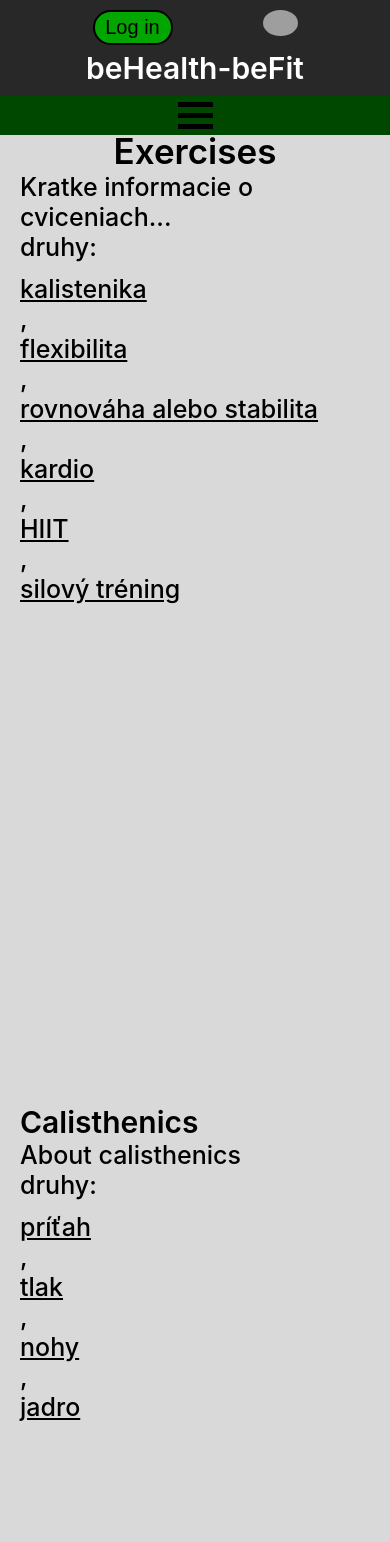
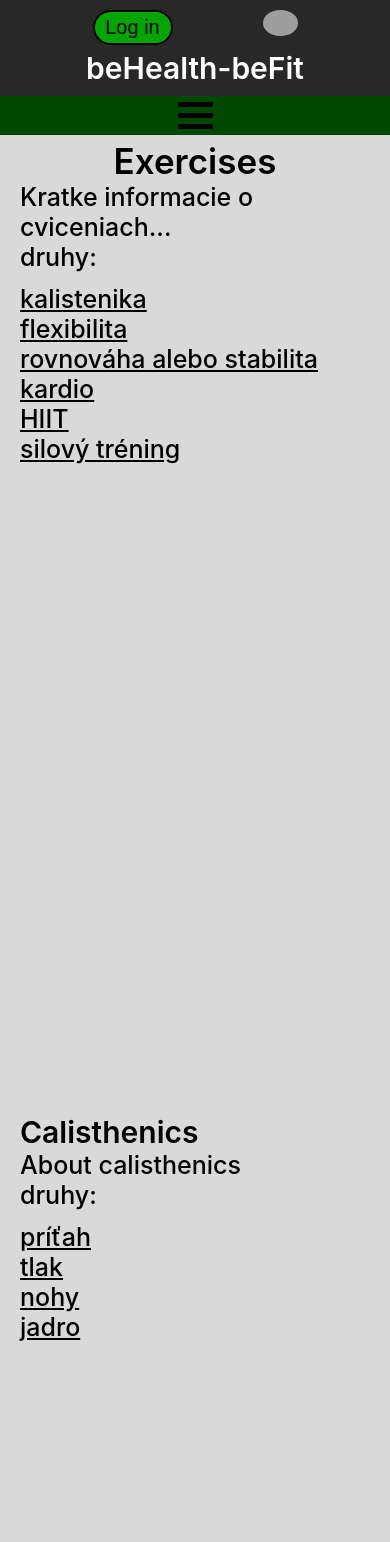
Before and after one commit to stamed13/ROP_beHealth-beFit, a PHP site: page /2-exercises/exercises.html in a window 390 px wide. Shown: the top 1542 px of the page. Run offline with PHP 8.4, Linux system fonts and the light colour scheme; style sheets or scripts are compiled from the project's sources; grey boxes are pictures that could not be loaded.

Commit message:
update exercises and blog responsivity, mainly mobile width

```diff
--- a/1-home/styles/home.css
+++ b/1-home/styles/home.css
@@ -5,7 +5,7 @@
 
 @media (min-width: 0px) {
   #content {
-    padding-top: 220px;
+    padding-top: 140px;
   }
 }
 
--- a/1-home/styles/home.scss
+++ b/1-home/styles/home.scss
@@ -3,7 +3,7 @@
     min-height: 100vh;
 
     @media(min-width: 0px) {
-        padding-top: 220px;
+        padding-top: 140px;
     }
 
     @media(min-width: 426px) {
--- a/2-exercises/exercises.html
+++ b/2-exercises/exercises.html
@@ -75,17 +75,11 @@
                     <div class="ex-kinds-title">druhy:</div>
                     <div class="ex-kinds-kinds">
                         <a href="#calisthenics" class="ex-kinds-kind">kalistenika</a>
-                        <div class="ex-kinds-comma">,</div>
                         <a href="#flexibility" class="ex-kinds-kind">flexibilita</a>
-                        <div class="ex-kinds-comma">,</div>
                         <a href="" class="ex-kinds-kind">rovnováha alebo stabilita</a>
-                        <div class="ex-kinds-comma">,</div>
                         <a href="" class="ex-kinds-kind">kardio</a>
-                        <div class="ex-kinds-comma">,</div>
                         <a href="" class="ex-kinds-kind">HIIT</a>
-                        <div class="ex-kinds-comma">,</div>
                         <a href="" class="ex-kinds-kind">silový tréning</a>
-                        <div class="ex-kinds-end"></div>
                     </div>
                 </div>
             </article>
@@ -96,13 +90,9 @@
                     <div class="ex-kinds-title">druhy:</div>
                     <div class="ex-kinds-kinds">
                         <a href="" class="ex-kinds-kind">príťah</a>
-                        <div class="ex-kinds-comma">,</div>
                         <a href="" class="ex-kinds-kind">tlak</a>
-                        <div class="ex-kinds-comma">,</div>
                         <a href="" class="ex-kinds-kind">nohy</a>
-                        <div class="ex-kinds-comma">,</div>
                         <a href="" class="ex-kinds-kind">jadro</a>
-                        <div class="ex-kinds-end"></div>
                     </div>
                 </div>
             </article>
@@ -113,23 +103,14 @@
                     <div class="ex-kinds-title">druhy:</div>
                     <div class="ex-kinds-kinds">
                         <a href="" class="ex-kinds-kind">celý chrbát</a>
-                        <div class="ex-kinds-comma">,</div>
                         <a href="" class="ex-kinds-kind">ramená</a>
-                        <div class="ex-kinds-comma">,</div>
                         <a href="" class="ex-kinds-kind">ruky</a>
-                        <div class="ex-kinds-comma">,</div>
                         <a href="" class="ex-kinds-kind">zápästie</a>
-                        <div class="ex-kinds-comma">,</div>
                         <a href="" class="ex-kinds-kind">krk</a>
-                        <div class="ex-kinds-comma">,</div>
                         <a href="" class="ex-kinds-kind">brucho</a>
-                        <div class="ex-kinds-comma">,</div>
                         <a href="" class="ex-kinds-kind">hamstring</a>
-                        <div class="ex-kinds-comma">,</div>
                         <a href="" class="ex-kinds-kind">lýtko</a>
-                        <div class="ex-kinds-comma">,</div>
                         <a href="" class="ex-kinds-kind">chodidlo</a>
-                        <div class="ex-kinds-end"></div>
                     </div>
                 </div>
             </article>
--- a/2-exercises/styles/exercises.css
+++ b/2-exercises/styles/exercises.css
@@ -1,6 +1,24 @@
 #content {
   padding: 20px;
-  padding-top: 130px;
+  min-height: 100vh;
+}
+
+@media (min-width: 0px) {
+  #content {
+    padding-top: 140px;
+  }
+}
+
+@media (min-width: 426px) {
+  #content {
+    padding-top: 130px;
+  }
+}
+
+@media (min-width: 729px) {
+  #content {
+    padding-top: 100px;
+  }
 }
 
 #content #exercises #main {
@@ -88,15 +106,12 @@
     -webkit-box-pack: start;
         -ms-flex-pack: start;
             justify-content: start;
+    gap: 15px;
   }
 }
 
 #content #exercises #main .exercise-kinds .ex-kinds-kinds .ex-kinds-kind {
   color: black;
-}
-
-#content #exercises #main .exercise-kinds .ex-kinds-kinds .ex-kinds-comma {
-  padding-right: 8px;
 }
 
 #content #exercises .exercise {
@@ -175,14 +190,11 @@
     -webkit-box-pack: start;
         -ms-flex-pack: start;
             justify-content: start;
+    gap: 15px;
   }
 }
 
 #content #exercises .exercise .exercise-kinds .ex-kinds-kinds .ex-kinds-kind {
   color: black;
 }
-
-#content #exercises .exercise .exercise-kinds .ex-kinds-kinds .ex-kinds-comma {
-  padding-right: 8px;
-}
 /*# sourceMappingURL=exercises.css.map */
--- a/2-exercises/styles/exercises.scss
+++ b/2-exercises/styles/exercises.scss
@@ -1,6 +1,19 @@
 #content {
     padding: 20px;
-    padding-top: 130px;
+    min-height: 100vh;
+
+    @media(min-width: 0px) {
+        padding-top: 140px;
+    }
+
+    @media(min-width: 426px) {
+        padding-top: 130px;
+    }
+
+    @media(min-width: 729px) {
+        padding-top: 100px;
+    }
+
     #exercises {
         #main {
             min-height: 100vh;
@@ -54,15 +67,13 @@
                     @media(min-width: 826px) {
                         grid-auto-flow: column;
                         justify-content: start;
+                        gap: 15px;
                     }
 
                     .ex-kinds-kind {
                         color: black;
+
                     }
-                    .ex-kinds-comma {
-                        padding-right: 8px;
-                    }
-                    .ex-kinds-end {}
                 }
             }
         }
@@ -112,14 +123,11 @@
                     @media(min-width: 826px) {
                         grid-auto-flow: column;
                         justify-content: start;
+                        gap: 15px;
                     }
                     .ex-kinds-kind {
                         color: black;
                     }
-                    .ex-kinds-comma {
-                        padding-right: 8px;
-                    }
-                    .ex-kinds-end {}
                 }
             }
         }
--- a/styles/content.scss
+++ b/styles/content.scss
@@ -0,0 +1,3 @@
+#content {
+
+}
```
Also changed, not shown: 3-blog/styles/blog.css (+26 -2 lines), 3-blog/styles/blog.scss (+22 -2 lines), 2 other files.
